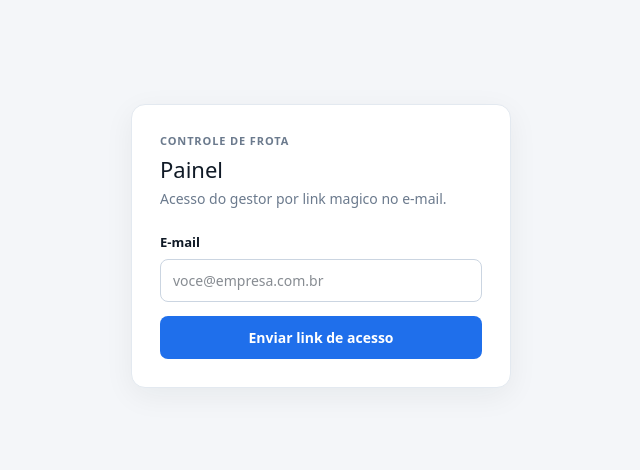
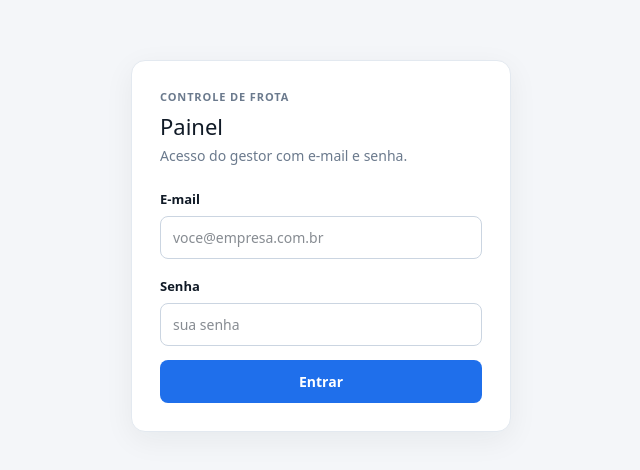
Before and after one commit to Matheus-nop/controle-de-frota, a Next.js app: page /login in a window 1280 px wide. Shown: the part 154-624 px from the top of the page, without its empty margins (319-959 px from the left). Built offline with nearby package versions, Linux system fonts and the light colour scheme.

Commit message:
Refactor login page to use email and password

```diff
--- a/app/login/page.tsx
+++ b/app/login/page.tsx
@@ -5,31 +5,39 @@ import { createClient } from "@/lib/supabase/client";
 
 export default function LoginPage() {
   const [email, setEmail] = useState("");
-  const [estado, setEstado] = useState<"idle" | "enviando" | "enviado" | "erro">(
-    "idle",
-  );
-  const [msg, setMsg] = useState<string | null>(null);
+  const [senha, setSenha] = useState("");
+  const [carregando, setCarregando] = useState(false);
+  const [erro, setErro] = useState<string | null>(null);
 
-  async function enviar(e: React.FormEvent) {
+  async function entrar(e: React.FormEvent) {
     e.preventDefault();
-    setEstado("enviando");
-    setMsg(null);
+    setCarregando(true);
+    setErro(null);
 
     const supabase = createClient();
-    const { error } = await supabase.auth.signInWithOtp({
+    const { error } = await supabase.auth.signInWithPassword({
       email: email.trim(),
-      options: {
-        emailRedirectTo: `${window.location.origin}/auth/callback`,
-      },
+      password: senha,
     });
 
     if (error) {
-      setEstado("erro");
-      setMsg(error.message);
+      setErro(error.message);
+      setCarregando(false);
     } else {
-      setEstado("enviado");
+      window.location.href = "/";
     }
   }
+
+  const inputStyle: React.CSSProperties = {
+    width: "100%",
+    marginTop: 6,
+    marginBottom: 14,
+    padding: "10px 12px",
+    borderRadius: 8,
+    border: "1px solid #CBD5E1",
+    fontSize: 14,
+    boxSizing: "border-box",
+  };
 
   return (
     <main
@@ -65,28 +73,11 @@ export default function LoginPage() {
         </div>
         <h1 style={{ margin: "4px 0 2px", fontSize: 22 }}>Painel</h1>
         <p style={{ color: "#6B7A8D", fontSize: 14, marginBottom: 20 }}>
-          Acesso do gestor por link magico no e-mail.
+          Acesso do gestor com e-mail e senha.
         </p>
 
-        {estado === "enviado" ? (
-          <div
-            style={{
-              background: "#E7F3EE",
-              color: "#1B7A4B",
-              borderRadius: 10,
-              padding: 16,
-              fontSize: 14,
-            }}
-          >
-            Link enviado para <strong>{email}</strong>. Abra o e-mail neste
-            dispositivo para entrar.
-          </div>
-        ) : (
-          <form onSubmit={enviar}>
-            <label
-              htmlFor="email"
-              style={{ fontSize: 13, fontWeight: 600, color: "#101A26" }}
-            >
+        <form onSubmit={entrar}>
+          <label htmlFor="email" style={{ fontSize: 13, fontWeight: 600 }}>
             E-mail
           </label>
           <input
@@ -96,41 +87,46 @@ export default function LoginPage() {
             value={email}
             onChange={(e) => setEmail(e.target.value)}
             placeholder="voce@empresa.com.br"
-              style={{
-                width: "100%",
-                marginTop: 6,
-                marginBottom: 14,
-                padding: "10px 12px",
-                borderRadius: 8,
-                border: "1px solid #CBD5E1",
-                fontSize: 14,
-                boxSizing: "border-box",
-              }}
+            style={inputStyle}
           />
+
+          <label htmlFor="senha" style={{ fontSize: 13, fontWeight: 600 }}>
+            Senha
+          </label>
+          <input
+            id="senha"
+            type="password"
+            required
+            value={senha}
+            onChange={(e) => setSenha(e.target.value)}
+            placeholder="sua senha"
+            style={inputStyle}
+          />
+
           <button
             type="submit"
-              disabled={estado === "enviando"}
+            disabled={carregando}
             style={{
               width: "100%",
               padding: "11px 12px",
               borderRadius: 8,
               border: "none",
-                background: estado === "enviando" ? "#7CA0C9" : "#1F6FEB",
+              background: carregando ? "#7CA0C9" : "#1F6FEB",
               color: "#fff",
               fontSize: 14,
               fontWeight: 600,
-                cursor: estado === "enviando" ? "default" : "pointer",
+              cursor: carregando ? "default" : "pointer",
             }}
           >
-              {estado === "enviando" ? "Enviando..." : "Enviar link de acesso"}
+            {carregando ? "Entrando..." : "Entrar"}
           </button>
-            {estado === "erro" && msg && (
+
+          {erro && (
             <div style={{ color: "#C0392B", fontSize: 13, marginTop: 12 }}>
-                {msg}
+              {erro}
             </div>
           )}
         </form>
-        )}
       </div>
     </main>
   );
```
Lines whose indentation alone changed are shown as unchanged.
